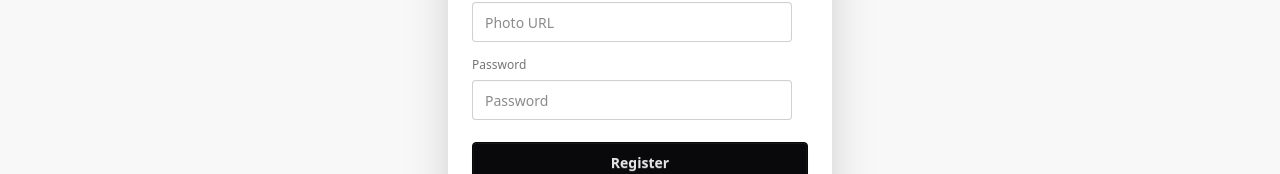
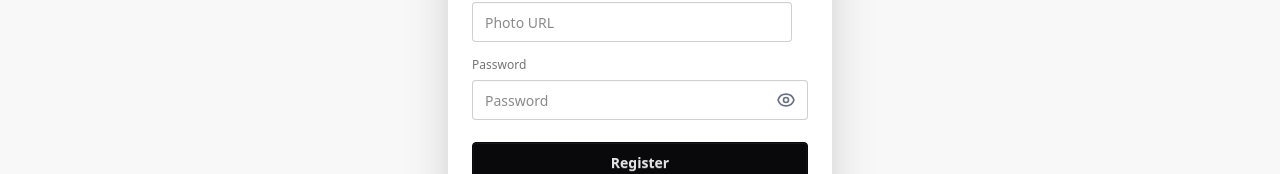
Before and after one commit to Razaan-RR/Artify, a React (Vite) app: page /auth/register in a window 1280 px wide. Shown: the part 368-542 px from the top of the page. Built offline with nearby package versions, Linux system fonts and the light colour scheme; no server answers.

Commit message:
Update Profile

```diff
--- a/src/pages/Profile.jsx
+++ b/src/pages/Profile.jsx
@@ -3,9 +3,12 @@ import { useNavigate } from 'react-router-dom'
 import { AuthContext } from '../provider/AuthProvider'
 import { updateProfile } from 'firebase/auth'
 import toast, { Toaster } from 'react-hot-toast'
+import { getAuth } from 'firebase/auth'
+
+const auth = getAuth()
 
 function Profile() {
-  const { user } = useContext(AuthContext)
+  const { user, setUser } = useContext(AuthContext)
   const navigate = useNavigate()
   const toastShown = useRef(false)
   const [isEditing, setIsEditing] = useState(false)
@@ -26,23 +29,33 @@ function Profile() {
 
   if (!user) return null
 
-  const handleChange = e => {
+  const handleChange = (e) => {
     const { name, value } = e.target
-    setFormData(prev => ({ ...prev, [name]: value }))
+    setFormData((prev) => ({ ...prev, [name]: value }))
   }
 
-  const handleUpdateProfile = async e => {
+  const handleUpdateProfile = async (e) => {
     e.preventDefault()
     try {
-      await updateProfile(user, {
+      if (!auth.currentUser) throw new Error('No logged in user')
+
+      await updateProfile(auth.currentUser, {
         displayName: formData.displayName,
         photoURL: formData.photoURL,
       })
+
+      // Update user in context so the component re-renders with new info
+      setUser({
+        ...user,
+        displayName: formData.displayName,
+        photoURL: formData.photoURL,
+      })
+
       toast.success('Profile updated successfully!')
       setIsEditing(false)
     } catch (error) {
-      console.error(error)
-      toast.error('Failed to update profile. Try again.')
+      console.error('Firebase updateProfile error:', error.message)
+      toast.error(`Failed to update profile. ${error.message}`)
     }
   }
 
@@ -95,7 +108,9 @@ function Profile() {
             </div>
 
             <div>
-              <label className="block text-sm font-medium">Profile Image URL</label>
+              <label className="block text-sm font-medium">
+                Profile Image URL
+              </label>
               <input
                 type="text"
                 name="photoURL"
--- a/src/pages/Register.jsx
+++ b/src/pages/Register.jsx
@@ -2,7 +2,12 @@ import { useContext, useState } from 'react'
 import { Link, useNavigate } from 'react-router'
 import { AuthContext } from '../provider/AuthProvider'
 import toast, { Toaster } from 'react-hot-toast'
-import { getAuth, GoogleAuthProvider, signInWithPopup, updateProfile } from 'firebase/auth'
+import {
+  getAuth,
+  GoogleAuthProvider,
+  signInWithPopup,
+  updateProfile,
+} from 'firebase/auth'
 import app from '../firebase/firebase.config'
 
 const auth = getAuth(app)
@@ -12,6 +17,7 @@ function Register() {
   const { createUser, setUser } = useContext(AuthContext)
   const navigate = useNavigate()
   const [error, setError] = useState('')
+  const [showPassword, setShowPassword] = useState(false)
 
   const handleGoogleRegister = () => {
     signInWithPopup(auth, provider)
@@ -110,13 +116,65 @@ function Register() {
             />
 
             <label className="label mt-2">Password</label>
-            <input
-              name="password"
-              type="password"
-              className="input"
-              placeholder="Password"
-              required
-            />
+            <div className="relative w-full">
+              <input
+                name="password"
+                type={showPassword ? 'text' : 'password'}
+                className="input input-bordered w-full pr-10 focus:outline-none z-0"
+                placeholder="Password"
+                required
+              />
+              <button
+                type="button"
+                onClick={() => setShowPassword(!showPassword)}
+                className="absolute inset-y-0 right-3 flex items-center text-gray-500 hover:text-black z-10"
+                tabIndex={-1}
+              >
+                {showPassword ? (
+                  <svg
+                    xmlns="http://www.w3.org/2000/svg"
+                    className="h-5 w-5"
+                    fill="none"
+                    viewBox="0 0 24 24"
+                    stroke="currentColor"
+                  >
+                    <path
+                      strokeLinecap="round"
+                      strokeLinejoin="round"
+                      strokeWidth={2}
+                      d="M13.875 18.825A10.05 10.05 0 0112 19c-5 0-9-4-9-9 0-1.042.178-2.046.513-3M3 3l18 18"
+                    />
+                    <path
+                      strokeLinecap="round"
+                      strokeLinejoin="round"
+                      strokeWidth={2}
+                      d="M9.879 9.879a3 3 0 104.242 4.242"
+                    />
+                  </svg>
+                ) : (
+                  <svg
+                    xmlns="http://www.w3.org/2000/svg"
+                    className="h-5 w-5"
+                    fill="none"
+                    viewBox="0 0 24 24"
+                    stroke="currentColor"
+                  >
+                    <path
+                      strokeLinecap="round"
+                      strokeLinejoin="round"
+                      strokeWidth={2}
+                      d="M15 12a3 3 0 11-6 0 3 3 0 016 0z"
+                    />
+                    <path
+                      strokeLinecap="round"
+                      strokeLinejoin="round"
+                      strokeWidth={2}
+                      d="M2.458 12C3.732 7.943 7.523 5 12 5c4.477 0 8.268 2.943 9.542 7-1.274 4.057-5.065 7-9.542 7-4.477 0-8.268-2.943-9.542-7z"
+                    />
+                  </svg>
+                )}
+              </button>
+            </div>
 
             {error && (
               <p className="text-red-500 text-sm mt-2 text-center">{error}</p>
```
